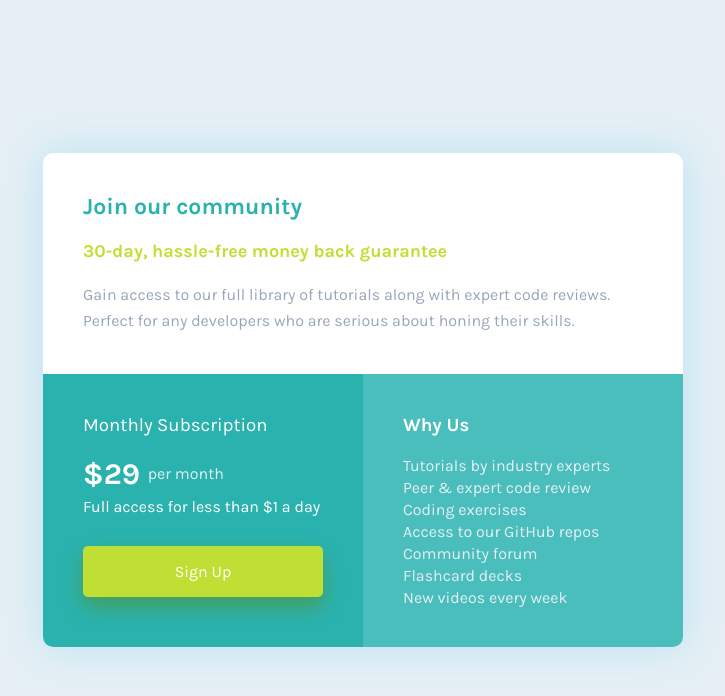
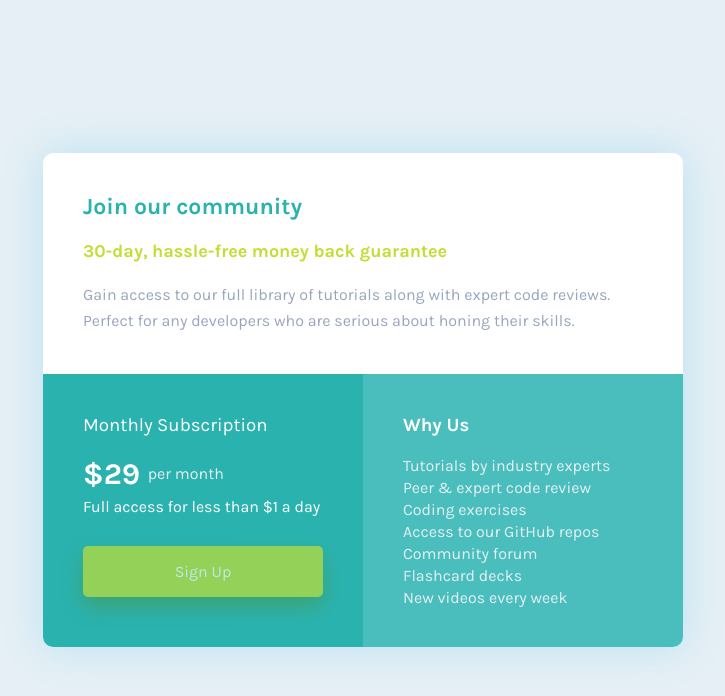
Before and after one commit to Mahmoud-Elshaer-10/single-price-grid-component-master, a plain HTML site: page index.html in a window 1280 px wide. In both pictures the pointer is over the link "Sign Up". Shown: the whole page, without its empty margins (277-1002 px from the left). Drawn offline with Linux system fonts and the light colour scheme.

Commit message:
modified

```diff
--- a/main.css
+++ b/main.css
@@ -101,6 +101,9 @@ h2 {
   margin-top: 3rem;
   box-shadow: 0 10px 20px #459e5c;
 }
+.sub a:hover {
+  opacity: 0.7;
+}
 .why {
   background-color: #4abebd;
   color: white;
```
